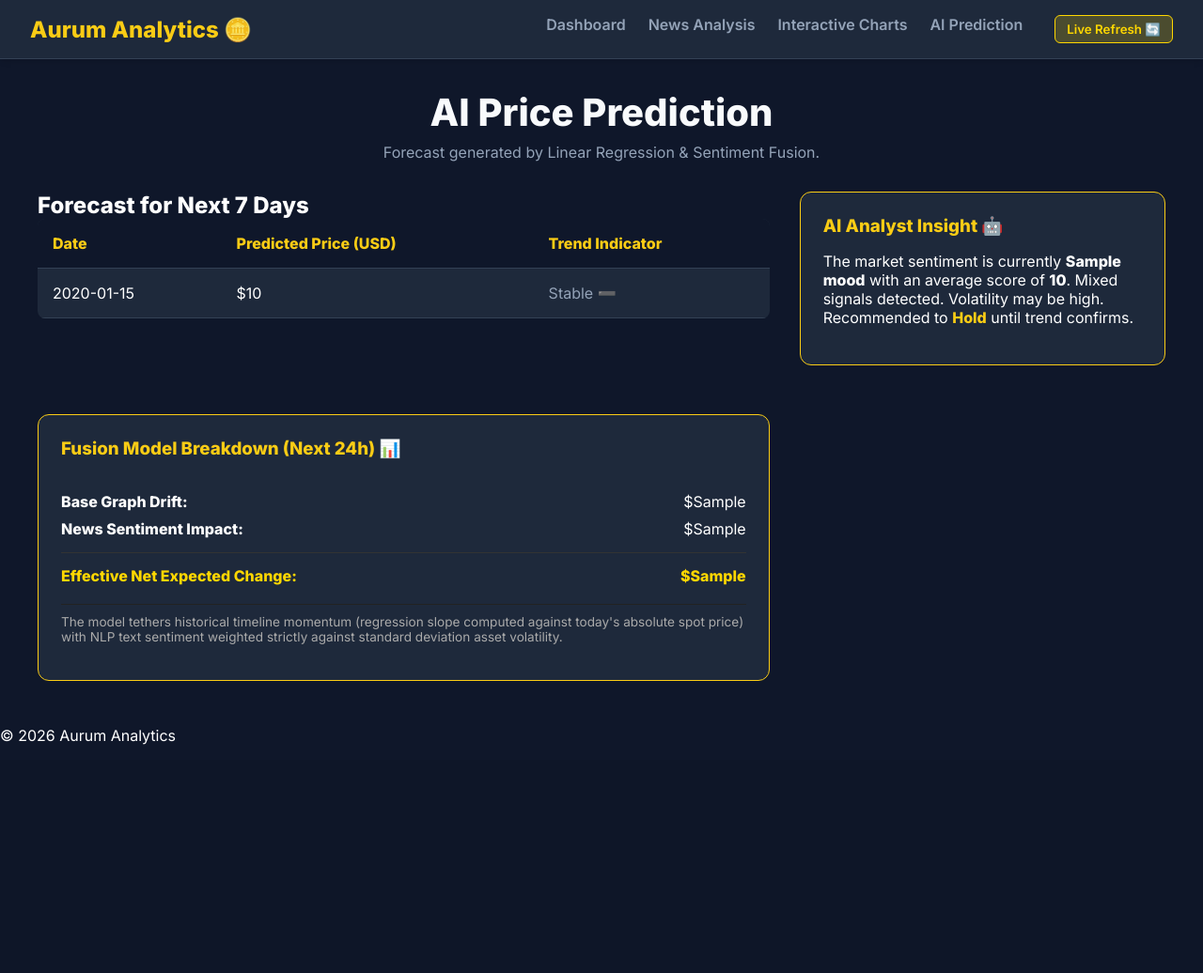
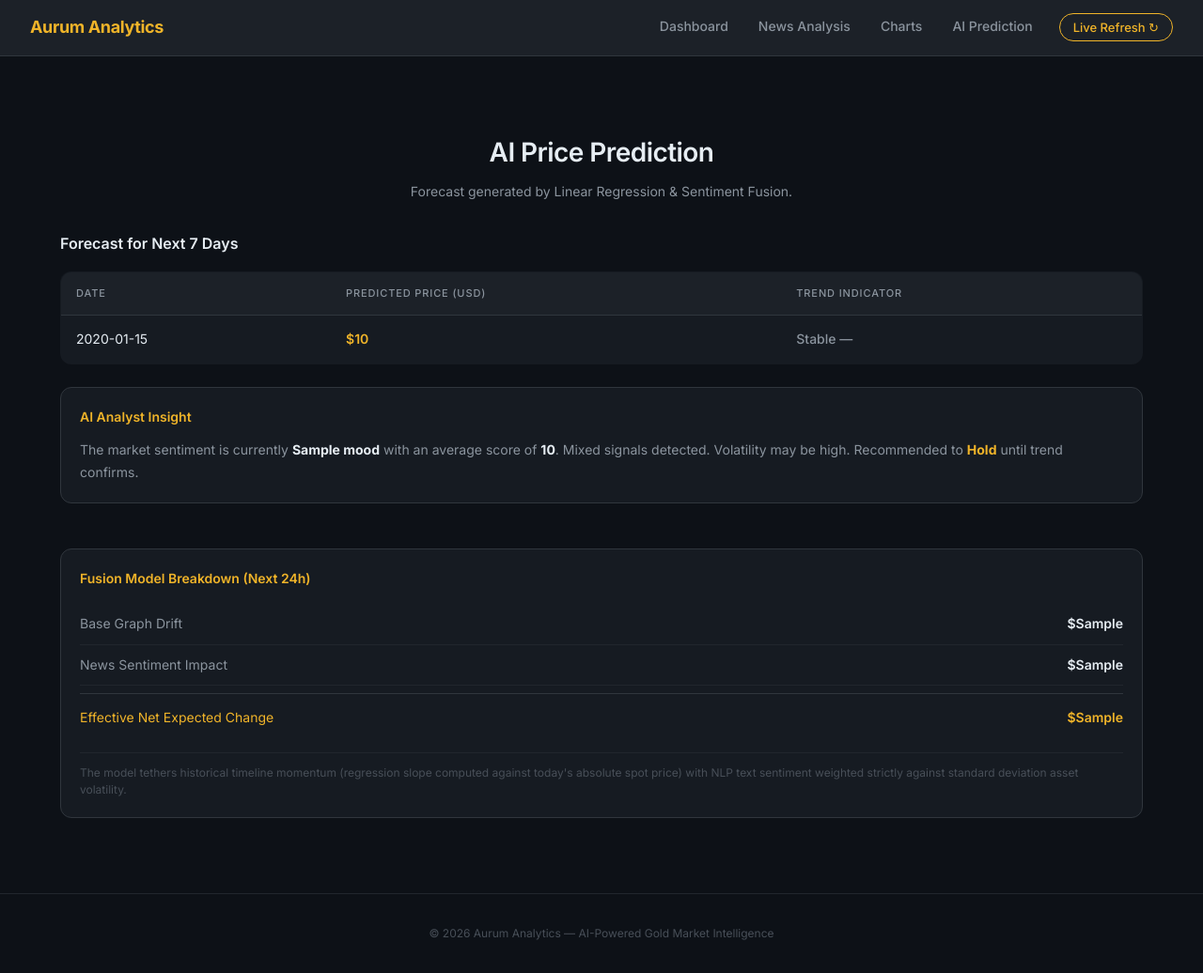
Before and after one commit to DivyanshO7/Aurum-Analytics, a Flask app: template templates/prediction.html in a window 1280 px wide. Shown: the whole page at 94% size. Before the commit the page ends 793 px from the top, so only its background shows below. Run offline with Flask 3, Linux system fonts and the light colour scheme; the template is opened without the code that fills it: most values are stand-ins (such as "Sample title", 1, 10 or a date in 2020).

```diff
--- a/static/script.js
+++ b/static/script.js
@@ -33,29 +33,82 @@ function initChart(ctx) {
                     datasets: [{
                         label: 'Gold Price (USD)',
                         data: prices,
-                        borderColor: '#facc15',
-                        backgroundColor: 'rgba(250, 204, 21, 0.1)',
-                        borderWidth: 2,
+                        borderColor: '#F0B429',
+                        backgroundColor: 'rgba(240, 180, 41, 0.05)',
+                        borderWidth: 1.5,
                         tension: 0.1,
                         fill: true,
-                        pointRadius: 0
+                        pointRadius: 0,
+                        pointHoverRadius: 4,
+                        pointHoverBackgroundColor: '#F0B429',
+                        pointHoverBorderColor: '#0D1117',
+                        pointHoverBorderWidth: 2
                     }]
                 },
                 options: {
                     responsive: true,
                     plugins: {
                         legend: {
-                            labels: { color: '#94a3b8' }
+                            labels: {
+                                color: '#8B949E',
+                                font: {
+                                    family: 'Inter',
+                                    size: 12,
+                                    weight: '500'
+                                }
+                            }
+                        },
+                        tooltip: {
+                            backgroundColor: '#1C2128',
+                            titleColor: '#E6EDF3',
+                            bodyColor: '#F0B429',
+                            borderColor: '#30363D',
+                            borderWidth: 1,
+                            titleFont: {
+                                family: 'Inter',
+                                size: 12,
+                                weight: '500'
+                            },
+                            bodyFont: {
+                                family: 'Inter',
+                                size: 14,
+                                weight: '700'
+                            },
+                            padding: 12,
+                            cornerRadius: 8,
+                            displayColors: false
                         }
                     },
                     scales: {
                         x: {
-                            ticks: { color: '#94a3b8' },
-                            grid: { color: '#334155' }
+                            ticks: {
+                                color: '#484F58',
+                                font: {
+                                    family: 'Inter',
+                                    size: 11
+                                },
+                                maxTicksLimit: 12
+                            },
+                            grid: {
+                                color: '#21262D',
+                                drawBorder: false
+                            }
                         },
                         y: {
-                            ticks: { color: '#94a3b8' },
-                            grid: { color: '#334155' }
+                            ticks: {
+                                color: '#484F58',
+                                font: {
+                                    family: 'Inter',
+                                    size: 11
+                                },
+                                callback: function(value) {
+                                    return '$' + value.toLocaleString();
+                                }
+                            },
+                            grid: {
+                                color: '#21262D',
+                                drawBorder: false
+                            }
                         }
                     },
                     interaction: {
--- a/static/style.css
+++ b/static/style.css
@@ -1,17 +1,24 @@
-/* Global Styles */
-body {
-    background-color: #0f172a;
-    /* Dark Blue/Gray Background */
-    color: #ffffff;
-    font-family: 'Inter', sans-serif;
+/* ===== RESET & BASE ===== */
+*, *::before, *::after {
+    box-sizing: border-box;
     margin: 0;
     padding: 0;
 }
 
-h1,
-h2,
-h3 {
+body {
+    background-color: #0D1117;
+    color: #E6EDF3;
+    font-family: 'Inter', sans-serif;
+    font-size: 14px;
+    font-weight: 400;
+    line-height: 1.6;
+    -webkit-font-smoothing: antialiased;
+    -moz-osx-font-smoothing: grayscale;
+}
+
+h1, h2, h3, h4 {
     margin: 0;
+    font-weight: 600;
 }
 
 a {
@@ -19,324 +26,556 @@ a {
     color: inherit;
 }
 
-/* Navbar */
+/* ===== NAVBAR ===== */
 .navbar {
-    background-color: #1e293b;
-    padding: 1rem 2rem;
+    background-color: #1C2128;
+    height: 60px;
+    padding: 0 32px;
     display: flex;
     justify-content: space-between;
     align-items: center;
-    border-bottom: 1px solid #334155;
-    box-shadow: 0 4px 6px -1px rgba(0, 0, 0, 0.1);
+    border-bottom: 1px solid #30363D;
+    position: sticky;
+    top: 0;
+    z-index: 100;
 }
 
 .logo {
-    font-size: 1.5rem;
-    font-weight: 800;
-    color: #facc15;
-    /* Gold Color */
+    font-size: 18px;
+    font-weight: 700;
+    color: #F0B429;
+    letter-spacing: -0.02em;
+    white-space: nowrap;
 }
 
 .nav-links {
     list-style: none;
     display: flex;
-    gap: 1.5rem;
+    align-items: center;
+    gap: 8px;
     padding: 0;
     margin: 0;
 }
 
-.nav-links a {
-    color: #94a3b8;
-    font-weight: 600;
-    transition: color 0.3s;
+.nav-links li {
+    display: flex;
+    align-items: center;
 }
 
-.nav-links a:hover,
-.nav-links a.active {
-    color: #facc15;
+.nav-links a {
+    color: #8B949E;
+    font-size: 14px;
+    font-weight: 500;
+    padding: 8px 12px;
+    border-bottom: 2px solid transparent;
+    transition: color 0.15s ease, border-color 0.15s ease;
 }
 
-/* Container */
+.nav-links a:hover {
+    color: #E6EDF3;
+    border-bottom-color: #F0B429;
+}
+
+.nav-links a.active {
+    color: #E6EDF3;
+    border-bottom-color: #F0B429;
+}
+
+/* Live Refresh Button */
+.btn-refresh {
+    background: transparent;
+    color: #F0B429;
+    border: 1px solid #F0B429;
+    padding: 6px 14px;
+    border-radius: 20px;
+    font-size: 13px;
+    font-weight: 500;
+    font-family: 'Inter', sans-serif;
+    cursor: pointer;
+    transition: background-color 0.15s ease;
+    margin-left: 8px;
+    white-space: nowrap;
+}
+
+.btn-refresh:hover {
+    background-color: rgba(240, 180, 41, 0.08);
+}
+
+/* ===== CONTAINER ===== */
 .container {
     max-width: 1200px;
     margin: 0 auto;
-    padding: 2rem;
+    padding: 32px 24px;
 }
 
-/* Header Section */
+/* ===== HEADER SECTION ===== */
 .header-section {
     text-align: center;
-    margin-bottom: 2rem;
+    padding-top: 48px;
+    padding-bottom: 32px;
 }
 
 .header-section h1 {
-    font-size: 2.5rem;
-    color: #f8fafc;
+    font-size: 28px;
+    font-weight: 600;
+    color: #E6EDF3;
+    letter-spacing: -0.02em;
 }
 
 .header-section p {
-    color: #94a3b8;
-    margin-top: 0.5rem;
+    font-size: 14px;
+    font-weight: 400;
+    color: #8B949E;
+    margin-top: 8px;
 }
 
-/* Dashboard Cards */
+/* ===== DASHBOARD CARDS GRID ===== */
 .dashboard-grid {
     display: grid;
-    grid-template-columns: repeat(auto-fit, minmax(250px, 1fr));
-    gap: 1.5rem;
-    margin-bottom: 2rem;
+    grid-template-columns: repeat(4, 1fr);
+    gap: 24px;
+    margin-bottom: 24px;
 }
 
 .card {
-    background-color: #1e293b;
+    background-color: #161B22;
     border-radius: 12px;
-    padding: 1.5rem;
-    box-shadow: 0 4px 6px -1px rgba(0, 0, 0, 0.1);
-    border: 1px solid #334155;
-    transition: transform 0.2s;
+    padding: 20px;
+    border: 1px solid #30363D;
     text-align: center;
 }
 
-.card:hover {
-    transform: translateY(-5px);
-    border-color: #facc15;
-}
-
 .card h3 {
-    font-size: 1rem;
-    color: #94a3b8;
-    margin-bottom: 1rem;
+    font-size: 11px;
+    font-weight: 500;
+    color: #8B949E;
     text-transform: uppercase;
-    letter-spacing: 0.05em;
+    letter-spacing: 0.08em;
+    margin-bottom: 12px;
 }
 
 .card .value {
-    font-size: 2rem;
-    font-weight: 800;
-    color: #facc15;
+    font-size: 32px;
+    font-weight: 700;
+    color: #F0B429;
+    line-height: 1.2;
 }
 
 .card .sub-text {
-    font-size: 0.875rem;
-    color: #64748b;
-    margin-top: 0.5rem;
+    font-size: 12px;
+    font-weight: 400;
+    color: #8B949E;
+    margin-top: 8px;
 }
 
-/* Prediction Colors */
+/* ===== TREND & MOOD COLORS ===== */
 .trend-bullish {
-    color: #22c55e;
+    color: #3FB950;
+    font-weight: 600;
 }
 
-/* Green */
 .trend-bearish {
-    color: #ef4444;
+    color: #F85149;
+    font-weight: 600;
 }
 
-/* Red */
 .trend-neutral {
-    color: #94a3b8;
+    color: #8B949E;
+    font-weight: 500;
 }
 
-/* Gray */
-
-/* Market Mood Colors */
 .mood-bullish {
-    color: #22c55e;
+    color: #3FB950 !important;
 }
 
 .mood-bearish {
-    color: #ef4444;
+    color: #F85149 !important;
 }
 
 .mood-neutral {
-    color: #94a3b8;
+    color: #8B949E !important;
 }
 
-/* System Status */
+/* ===== SYSTEM STATUS BAR ===== */
 .system-status {
-    background-color: #1e293b;
-    padding: 1rem;
-    border-radius: 8px;
+    background-color: #161B22;
+    padding: 16px 20px;
+    border-radius: 12px;
     display: flex;
     justify-content: space-around;
     align-items: center;
-    border: 1px solid #334155;
+    border: 1px solid #30363D;
+    margin-top: 0;
+}
+
+.system-status h3 {
+    font-size: 11px;
+    font-weight: 500;
+    color: #8B949E;
+    text-transform: uppercase;
+    letter-spacing: 0.08em;
 }
 
 .status-item {
     display: flex;
     align-items: center;
-    gap: 0.5rem;
-    color: #94a3b8;
-    font-size: 0.875rem;
+    gap: 8px;
+    color: #8B949E;
+    font-size: 13px;
+    font-weight: 400;
 }
 
 .dot {
     width: 8px;
     height: 8px;
     border-radius: 50%;
+    flex-shrink: 0;
 }
 
 .dot.green {
-    background-color: #22c55e;
+    background-color: #3FB950;
 }
 
-/* News List */
+.dot.red {
+    background-color: #F85149;
+}
+
+/* ===== NEWS LIST ===== */
 .news-list {
     display: flex;
     flex-direction: column;
-    gap: 1rem;
+    gap: 12px;
 }
 
 .news-item {
-    background-color: #1e293b;
-    padding: 1.5rem;
-    border-radius: 8px;
-    border-left: 4px solid transparent;
+    background-color: #161B22;
+    padding: 20px;
+    border-radius: 12px;
+    border: 1px solid #30363D;
+    border-left: 3px solid transparent;
 }
 
 .news-item.border-positive {
-    border-left-color: #22c55e;
+    border-left-color: #3FB950;
 }
 
 .news-item.border-negative {
-    border-left-color: #ef4444;
+    border-left-color: #F85149;
 }
 
 .news-item.border-neutral {
-    border-left-color: #94a3b8;
+    border-left-color: #8B949E;
 }
 
 .news-header {
     display: flex;
     justify-content: space-between;
-    margin-bottom: 0.5rem;
-    font-size: 0.875rem;
-    color: #64748b;
+    align-items: center;
+    margin-bottom: 8px;
+}
+
+.news-source {
+    font-size: 12px;
+    color: #8B949E;
+    font-weight: 400;
 }
 
 .badge {
-    padding: 0.25rem 0.5rem;
+    padding: 3px 8px;
     border-radius: 4px;
-    font-size: 0.75rem;
+    font-size: 11px;
+    font-weight: 600;
+    text-transform: uppercase;
+    letter-spacing: 0.04em;
+}
+
+.badge-positive {
+    background-color: rgba(63, 185, 80, 0.12);
+    color: #3FB950;
+}
+
+.badge-negative {
+    background-color: rgba(248, 81, 73, 0.12);
+    color: #F85149;
+}
+
+.badge-neutral {
+    background-color: rgba(139, 148, 158, 0.12);
+    color: #8B949E;
+}
+
+.news-title {
+    margin-bottom: 6px;
+}
+
+.news-title a {
+    font-size: 15px;
+    font-weight: 500;
+    color: #E6EDF3;
+    line-height: 1.4;
+}
+
+.news-title a:hover {
+    color: #F0B429;
+}
+
+.news-stats {
+    font-size: 13px;
+    color: #8B949E;
+}
+
+.news-stats strong {
+    color: #E6EDF3;
     font-weight: 600;
 }
 
-.badge-positive {
-    background-color: rgba(34, 197, 94, 0.2);
-    color: #22c55e;
-}
-
-.badge-negative {
-    background-color: rgba(239, 68, 68, 0.2);
-    color: #ef4444;
-}
-
-.badge-neutral {
-    background-color: rgba(148, 163, 184, 0.2);
-    color: #94a3b8;
-}
-
-.news-title a {
-    font-size: 1.125rem;
-    font-weight: 600;
-    color: #f1f5f9;
-}
-
-.news-title a:hover {
-    color: #facc15;
-    text-decoration: underline;
-}
-
-/* Charts */
+/* ===== CHART ===== */
 .chart-container {
-    background-color: #1e293b;
-    padding: 2rem;
+    background-color: #161B22;
+    padding: 24px;
     border-radius: 12px;
-    border: 1px solid #334155;
-    margin-bottom: 1rem;
+    border: 1px solid #30363D;
+    margin-bottom: 16px;
 }
 
 .chart-controls {
     display: flex;
     justify-content: center;
-    gap: 1rem;
+    gap: 8px;
 }
 
 .chart-controls button {
-    background-color: #334155;
-    border: none;
-    color: white;
-    padding: 0.5rem 1rem;
-    border-radius: 6px;
+    background-color: #161B22;
+    border: 1px solid #30363D;
+    color: #8B949E;
+    padding: 8px 16px;
+    border-radius: 8px;
     cursor: pointer;
-    font-weight: 600;
-    transition: background 0.2s;
+    font-size: 13px;
+    font-weight: 500;
+    font-family: 'Inter', sans-serif;
+    transition: color 0.15s ease, border-color 0.15s ease, background-color 0.15s ease;
 }
 
-.chart-controls button:hover,
-.chart-controls button.active {
-    background-color: #facc15;
-    color: #0f172a;
+.chart-controls button:hover {
+    color: #E6EDF3;
+    border-color: #F0B429;
 }
 
-/* Prediction Table */
+.chart-controls button.active {
+    background-color: #F0B429;
+    color: #0D1117;
+    border-color: #F0B429;
+    font-weight: 600;
+}
+
+/* ===== PREDICTION PAGE ===== */
 .prediction-container {
     display: grid;
-    grid-template-columns: 2fr 1fr;
-    gap: 2rem;
+    grid-template-columns: 1fr;
+    gap: 24px;
+}
+
+.prediction-main h2 {
+    font-size: 16px;
+    font-weight: 600;
+    color: #E6EDF3;
+    margin-bottom: 16px;
 }
 
 .prediction-table table {
     width: 100%;
     border-collapse: collapse;
-    background-color: #1e293b;
-    border-radius: 8px;
+    background-color: #161B22;
+    border-radius: 12px;
     overflow: hidden;
+    border: 1px solid #30363D;
 }
 
 .prediction-table th,
 .prediction-table td {
-    padding: 1rem;
+    padding: 14px 16px;
     text-align: left;
-    border-bottom: 1px solid #334155;
+    border-bottom: 1px solid #30363D;
+    font-size: 14px;
 }
 
 .prediction-table th {
-    background-color: #0f172a;
-    color: #facc15;
+    background-color: #1C2128;
+    color: #8B949E;
+    font-size: 11px;
+    font-weight: 500;
+    text-transform: uppercase;
+    letter-spacing: 0.08em;
 }
 
+.prediction-table td {
+    color: #E6EDF3;
+    font-weight: 400;
+}
+
+.prediction-table td:nth-child(2) {
+    color: #F0B429;
+    font-weight: 600;
+}
+
+.prediction-table tbody tr:last-child td {
+    border-bottom: none;
+}
+
+/* ===== AI ANALYSIS BOX ===== */
 .ai-analysis-box {
-    background-color: #1e293b;
-    padding: 1.5rem;
+    background-color: #161B22;
+    padding: 20px;
     border-radius: 12px;
-    border: 1px solid #facc15;
+    border: 1px solid #30363D;
 }
 
 .ai-analysis-box h3 {
-    color: #facc15;
-    margin-bottom: 1rem;
+    font-size: 14px;
+    font-weight: 600;
+    color: #F0B429;
+    margin-bottom: 12px;
 }
 
+.ai-analysis-box p {
+    font-size: 14px;
+    color: #8B949E;
+    line-height: 1.7;
+}
+
+.ai-analysis-box strong {
+    color: #E6EDF3;
+}
+
+/* Signal Highlights */
 .highlight-green {
-    color: #22c55e;
-    font-weight: bold;
+    color: #3FB950;
+    font-weight: 700;
 }
 
 .highlight-red {
-    color: #ef4444;
-    font-weight: bold;
+    color: #F85149;
+    font-weight: 700;
 }
 
 .highlight-yellow {
-    color: #facc15;
-    font-weight: bold;
+    color: #F0B429;
+    font-weight: 700;
 }
 
-/* Responsive */
-@media (max-width: 768px) {
+/* ===== FUSION BREAKDOWN ===== */
+.breakdown-box {
+    background-color: #161B22;
+    padding: 20px;
+    border-radius: 12px;
+    border: 1px solid #30363D;
+    margin-top: 24px;
+}
+
+.breakdown-box h3 {
+    font-size: 14px;
+    font-weight: 600;
+    color: #F0B429;
+    margin-bottom: 16px;
+}
+
+.breakdown-list {
+    list-style-type: none;
+    padding: 0;
+    margin: 0;
+}
+
+.breakdown-list li {
+    display: flex;
+    justify-content: space-between;
+    align-items: center;
+    padding: 10px 0;
+    font-size: 14px;
+    color: #E6EDF3;
+    border-bottom: 1px solid #21262D;
+}
+
+.breakdown-list li:last-child {
+    border-bottom: none;
+}
+
+.breakdown-list li.breakdown-total {
+    border-top: 1px solid #30363D;
+    margin-top: 8px;
+    padding-top: 14px;
+    color: #F0B429;
+    font-weight: 700;
+}
+
+.breakdown-label {
+    color: #8B949E;
+    font-weight: 400;
+}
+
+.breakdown-value {
+    font-weight: 600;
+    font-variant-numeric: tabular-nums;
+}
+
+.breakdown-note {
+    font-size: 12px;
+    color: #484F58;
+    margin-top: 16px;
+    padding-top: 12px;
+    border-top: 1px solid #21262D;
+    line-height: 1.5;
+}
+
+/* ===== FOOTER ===== */
+footer {
+    text-align: center;
+    padding: 32px 24px;
+    color: #484F58;
+    font-size: 12px;
+    border-top: 1px solid #21262D;
+    margin-top: 48px;
+}
+
+/* ===== RESPONSIVE ===== */
+@media (max-width: 900px) {
+    .dashboard-grid {
+        grid-template-columns: repeat(2, 1fr);
+    }
+
     .prediction-container {
         grid-template-columns: 1fr;
     }
+
+    .navbar {
+        padding: 0 16px;
+    }
 }
+
+@media (max-width: 600px) {
+    .dashboard-grid {
+        grid-template-columns: 1fr;
+    }
+
+    .system-status {
+        flex-direction: column;
+        gap: 12px;
+        align-items: flex-start;
+    }
+
+    .navbar {
+        height: auto;
+        padding: 12px 16px;
+        flex-direction: column;
+        gap: 12px;
+    }
+
+    .nav-links {
+        flex-wrap: wrap;
+        justify-content: center;
+    }
+
+    .card .value {
+        font-size: 26px;
+    }
+}
--- a/templates/base.html
+++ b/templates/base.html
@@ -5,24 +5,28 @@
     <meta charset="UTF-8">
     <meta name="viewport" content="width=device-width, initial-scale=1.0">
     <title>Aurum Analytics</title>
+    <link rel="icon" type="image/svg+xml" href="{{ url_for('static', filename='logo.svg') }}">
+    <meta name="description" content="Real-time AI-powered gold market analysis, sentiment tracking, and price prediction dashboard.">
     <link rel="stylesheet" href="{{ url_for('static', filename='style.css') }}">
     <script src="https://cdn.jsdelivr.net/npm/chart.js"></script>
-    <link href="https://fonts.googleapis.com/css2?family=Inter:wght@400;600;800&display=swap" rel="stylesheet">
+    <link rel="preconnect" href="https://fonts.googleapis.com">
+    <link rel="preconnect" href="https://fonts.gstatic.com" crossorigin>
+    <link href="https://fonts.googleapis.com/css2?family=Inter:wght@400;500;600;700&display=swap" rel="stylesheet">
 </head>
 
 <body>
 
     <nav class="navbar">
-        <div class="logo">Aurum Analytics 🪙</div>
+        <div class="logo">Aurum Analytics</div>
         <ul class="nav-links">
             <li><a href="/" class="{{ 'active' if page == 'home' else '' }}">Dashboard</a></li>
             <li><a href="/news" class="{{ 'active' if page == 'news' else '' }}">News Analysis</a></li>
-            <li><a href="/chart" class="{{ 'active' if page == 'chart' else '' }}">Interactive Charts</a></li>
+            <li><a href="/chart" class="{{ 'active' if page == 'chart' else '' }}">Charts</a></li>
             <li><a href="/prediction" class="{{ 'active' if page == 'prediction' else '' }}">AI Prediction</a></li>
             <li>
                 <form action="/refresh" method="POST" style="margin: 0; display: inline-flex; align-items: center;">
                     <input type="hidden" name="next" value="{{ request.path }}">
-                    <button type="submit" style="background: rgba(255, 215, 0, 0.2); color: #ffd700; border: 1px solid #ffd700; padding: 6px 12px; border-radius: 6px; cursor: pointer; font-weight: 600; font-family: inherit; transition: all 0.2s; margin-left: 10px;">Live Refresh 🔄</button>
+                    <button type="submit" class="btn-refresh">Live Refresh ↻</button>
                 </form>
             </li>
         </ul>
@@ -33,7 +37,7 @@
     </div>
 
     <footer>
-        <p>&copy; 2026 Aurum Analytics</p>
+        <p>&copy; 2026 Aurum Analytics — AI-Powered Gold Market Intelligence</p>
     </footer>
 
     <script src="{{ url_for('static', filename='script.js') }}"></script>
--- a/templates/index.html
+++ b/templates/index.html
@@ -21,7 +21,7 @@
         <div class="sub-text">Trend:
             <span class="trend-{{ prediction.trend.lower() }}">
                 {{ prediction.trend }}
-                {% if prediction.trend == 'Bullish' %} 📈 {% elif prediction.trend == 'Bearish' %} 📉 {% else %} ➖ {%
+                {% if prediction.trend == 'Bullish' %} ▲ {% elif prediction.trend == 'Bearish' %} ▼ {% else %} — {%
                 endif %}
             </span>
         </div>
--- a/templates/prediction.html
+++ b/templates/prediction.html
@@ -26,10 +26,11 @@
                         <td>${{ prediction.future_prices[i] }}</td>
                         <td>
                             {% if prediction.daily_trends[i] == 'Bullish' %}
-                            <span class="trend-bullish">Bullish 🔼</span>
-                            {% elif prediction.daily_trends[i] == 'Bearish' %} <span class="trend-bearish">Bearish 🔽</span>
+                            <span class="trend-bullish">Bullish ▲</span>
+                            {% elif prediction.daily_trends[i] == 'Bearish' %}
+                            <span class="trend-bearish">Bearish ▼</span>
                             {% else %}
-                                <span class="trend-neutral">Stable ➖</span>
+                            <span class="trend-neutral">Stable —</span>
                             {% endif %}
                         </td>
                     </tr>
@@ -40,7 +41,7 @@
     </div>
 
     <div class="ai-analysis-box">
-        <h3>AI Analyst Insight 🤖</h3>
+        <h3>AI Analyst Insight</h3>
         <p>
             The market sentiment is currently <strong>{{ sentiment.mood }}</strong> with an average score of <strong>{{
                 sentiment.average_score }}</strong>.
@@ -59,14 +60,23 @@
         </p>
     </div>
 
-    <div class="ai-analysis-box" style="margin-top: 20px;">
-        <h3>Fusion Model Breakdown (Next 24h) 📊</h3>
-        <ul style="list-style-type: none; padding: 15px 0 0 0; text-align: left; line-height: 1.8;">
-            <li><strong>Base Graph Drift:</strong> <span style="float: right;">{% if prediction.breakdown.graph_base_change > 0 %}+{% endif %}${{ prediction.breakdown.graph_base_change }}</span></li>
-            <li><strong>News Sentiment Impact:</strong> <span style="float: right;">{% if prediction.breakdown.news_impact_change > 0 %}+{% endif %}${{ prediction.breakdown.news_impact_change }}</span></li>
-            <li style="border-top: 1px solid #333; margin-top: 10px; padding-top: 10px; color: #ffd700;"><strong>Effective Net Expected Change:</strong> <strong style="float: right;">{% if prediction.breakdown.net_change_day_1 > 0 %}+{% endif %}${{ prediction.breakdown.net_change_day_1 }}</strong></li>
+    <div class="breakdown-box">
+        <h3>Fusion Model Breakdown (Next 24h)</h3>
+        <ul class="breakdown-list">
+            <li>
+                <span class="breakdown-label">Base Graph Drift</span>
+                <span class="breakdown-value">{% if prediction.breakdown.graph_base_change > 0 %}+{% endif %}${{ prediction.breakdown.graph_base_change }}</span>
+            </li>
+            <li>
+                <span class="breakdown-label">News Sentiment Impact</span>
+                <span class="breakdown-value">{% if prediction.breakdown.news_impact_change > 0 %}+{% endif %}${{ prediction.breakdown.news_impact_change }}</span>
+            </li>
+            <li class="breakdown-total">
+                <span class="breakdown-label" style="color: #F0B429;">Effective Net Expected Change</span>
+                <span class="breakdown-value">{% if prediction.breakdown.net_change_day_1 > 0 %}+{% endif %}${{ prediction.breakdown.net_change_day_1 }}</span>
+            </li>
         </ul>
-        <p style="font-size: 0.85em; color: #aaa; margin-top: 15px; border-top: 1px solid #222; padding-top: 10px;">
+        <p class="breakdown-note">
             The model tethers historical timeline momentum (regression slope computed against today's absolute spot price) with NLP text sentiment weighted strictly against standard deviation asset volatility.
         </p>
     </div>
```
Also changed, not shown: src/public/images/logo.svg (added), static/logo.svg (added).
